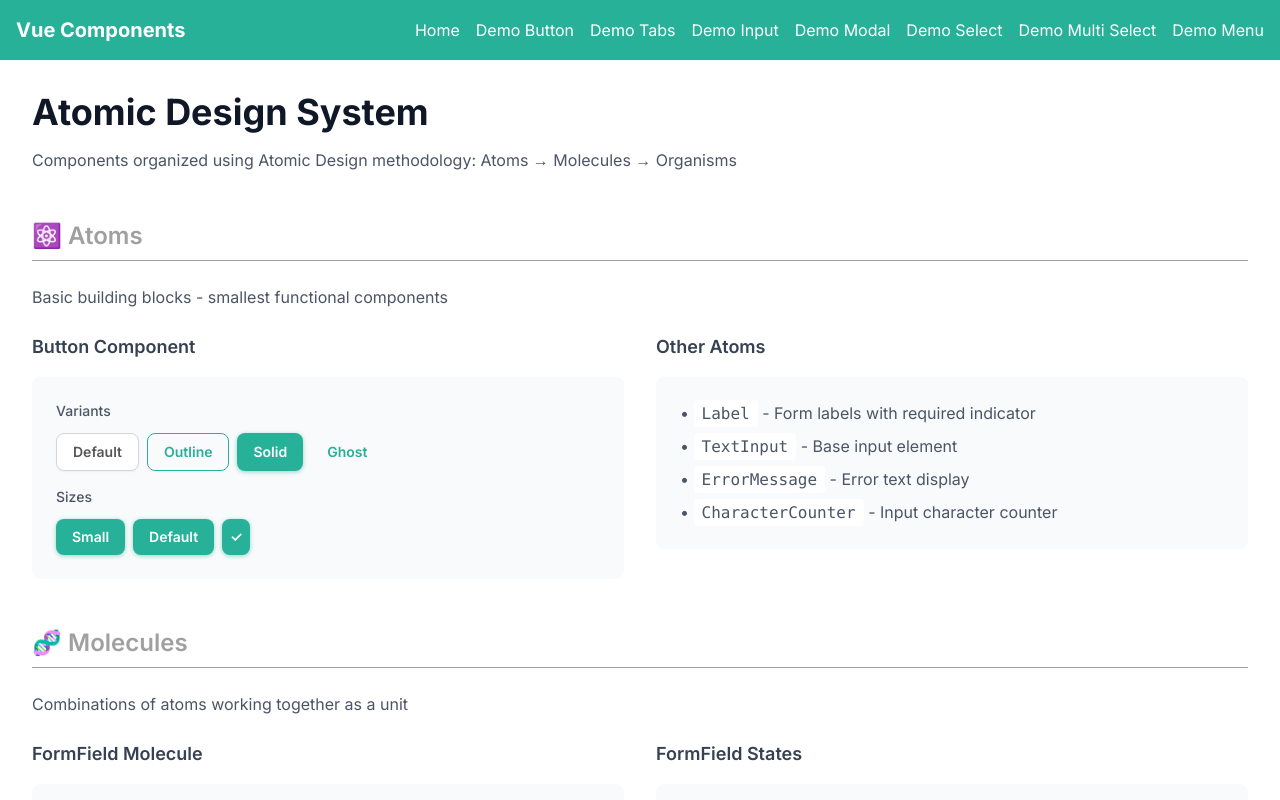
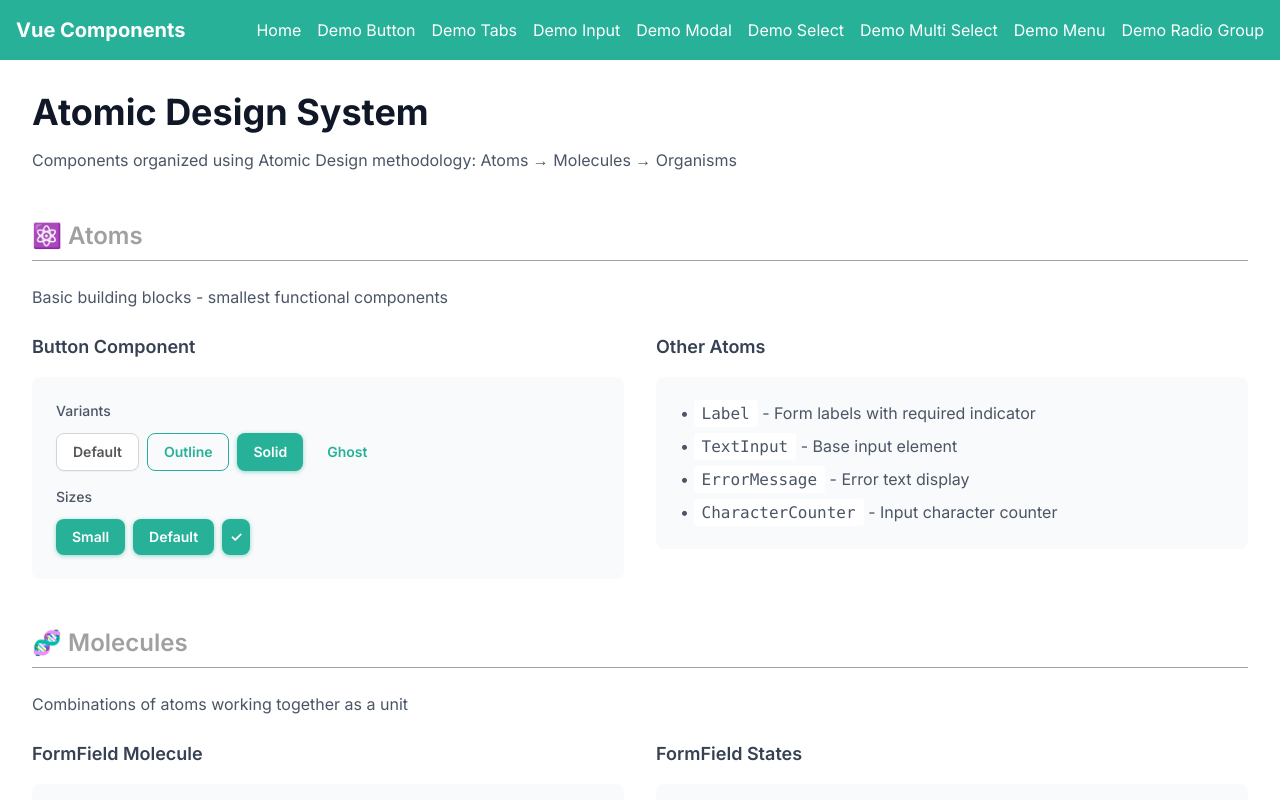
Before and after one commit to tsaqifmu/vue-components, a Vue app: page / in a window 1280 px wide. Shown: the top 800 px of the page. Built offline with nearby package versions, Linux system fonts and the light colour scheme.

Commit message:
feat: Add Demo Radio Group link to navigation
- Introduced a new RouterLink for the Demo Radio Group in App.vue, enhancing navigation options within the application.

```diff
--- a/src/App.vue
+++ b/src/App.vue
@@ -30,6 +30,9 @@ import { RouterLink } from 'vue-router'
           <RouterLink to="/demo-menu" class="transition-colors hover:text-blue-200"
             >Demo Menu</RouterLink
           >
+          <RouterLink to="/demo-radio-group" class="transition-colors hover:text-blue-200"
+            >Demo Radio Group</RouterLink
+          >
         </div>
       </div>
     </nav>
```
